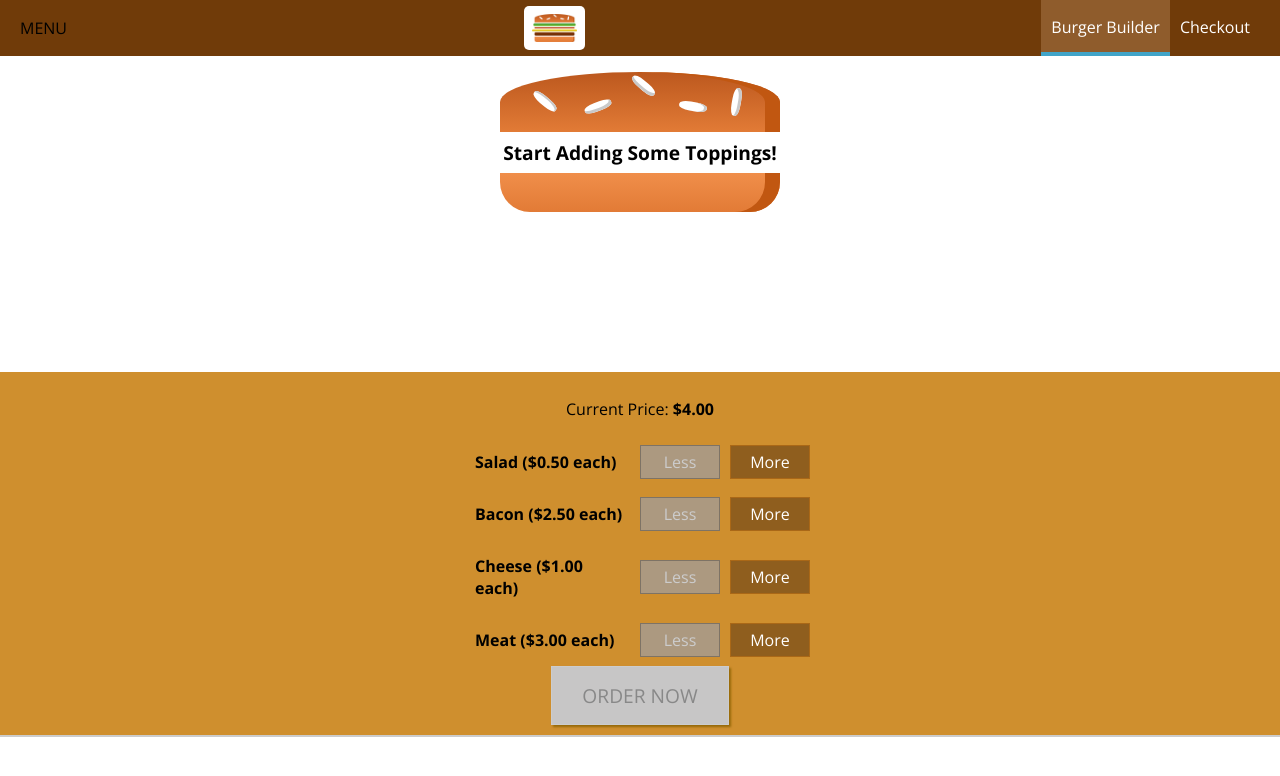
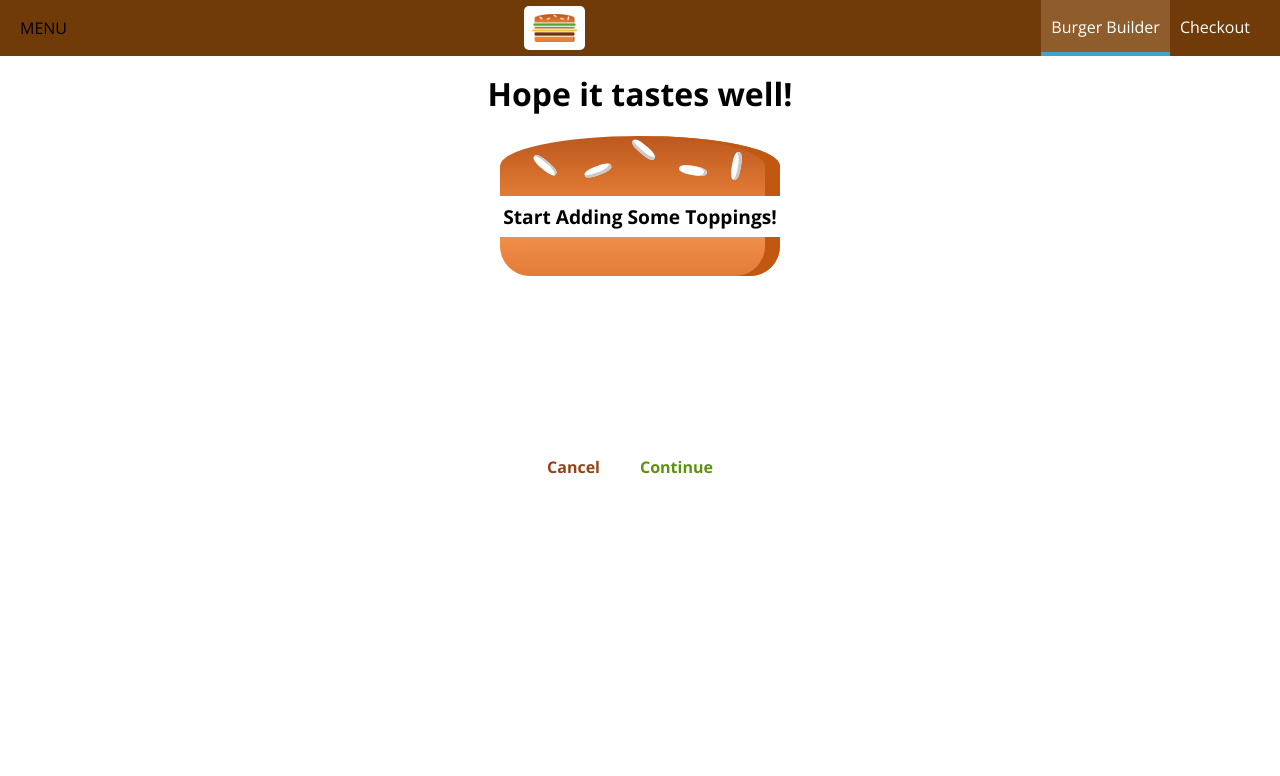
Before and after one commit to sam-n-bell/react-burger-builder, a React (Create React App) app: page /checkout in a window 1280 px wide. Shown: the top 776 px of the page. Built offline with nearby package versions, Linux system fonts and the light colour scheme.

Commit message:
setting up routes

```diff
--- a/package.json
+++ b/package.json
@@ -7,6 +7,7 @@
     "prop-types": "^15.7.2",
     "react": "^16.13.1",
     "react-dom": "^16.13.1",
+    "react-router-dom": "^5.2.0",
     "react-scripts": "3.4.1"
   },
   "scripts": {
--- a/src/App.js
+++ b/src/App.js
@@ -1,6 +1,9 @@
 import React, { Component } from 'react';
 import Layout from './hoc/Layout/Layout'
 import BurgerBuilder from './containers/BurgerBuilder/BurgerBuilder'
+import Checkout from './containers/Checkout/Checkout'
+import ContactData from './containers/Checkout/ContactData/ContactData'
+import {Route} from 'react-router-dom'
 
 class App extends Component {
   render() {
@@ -8,7 +11,9 @@ class App extends Component {
     return (
       <div>
        <Layout>
-         <BurgerBuilder/>
+         <Route path="/" exact component={BurgerBuilder}/>
+         <Route path="/checkout" exact component={Checkout}/>
+         <Route path="/checkout/contact-data" exact component={ContactData}/>
        </Layout>
       </div>
     );
--- /dev/null
+++ b/src/components/Order/CheckoutSummary/CheckoutSummary.js
@@ -0,0 +1,19 @@
+import React from 'react';
+import classes from './CheckoutSummary.module.css';
+import Burger from '../../Burger/Burger'
+import Button from '../../UI/Button/Button'
+
+const CheckoutSummary = (props) => {
+    return (
+        <div className={classes.CheckoutSummary}>
+            <h1>Hope it tastes well!</h1>
+            <div style={{width: '100%', margin: 'auto'}}>
+                <Burger ingredients={props.ingredients}></Burger>
+            </div>
+            <Button buttonType="Danger" clicked={props.onCheckoutCancelled}>Cancel</Button>
+            <Button buttonType="Success" clicked={props.onCheckoutContinued}>Continue</Button>
+        </div>
+    )
+}
+
+export default CheckoutSummary;
--- /dev/null
+++ b/src/components/Order/CheckoutSummary/CheckoutSummary.module.css
@@ -0,0 +1,12 @@
+.CheckoutSummary {
+    text-align: center;
+    width: 80%;
+    margin: auto;
+
+}
+
+@media (min-width: 600px) {
+    .CheckoutSummary {
+        width: 500px;
+    }
+}
--- a/src/containers/BurgerBuilder/BurgerBuilder.js
+++ b/src/containers/BurgerBuilder/BurgerBuilder.js
@@ -30,25 +30,25 @@ class BurgerBuilder extends Component {
         })
     }
     purchaseContinueHandler = async () => {
-        const order = {
-            ingredients: this.state.ingredients,
-            price: this.state.totalPrice,
-            customer: {
-                name: 'Sam',
-                address: '123 Street',
-                ZIP: 76759,
-                email: 'bell.sam@outlook.com'
-            },
-            deliveryMethod: 'fastest'
-        }
-        try {
-            const response = await axios.post('/orders.json', order);
-            console.log(response)
-        } catch (err) {
-            console.log(err)
-        } finally {
-            this.setState({purchasing: false})
-        }
+        this.props.history.push('/checkout', {...this.state.ingredients})
+        // const order = {
+        //     ingredients: this.state.ingredients,
+        //     price: this.state.totalPrice,
+        //     customer: {
+        //         name: 'Sam',
+        //         address: '123 Street',
+        //         ZIP: 76759,
+        //         email: 'bell.sam@outlook.com'
+        //     },
+        //     deliveryMethod: 'fastest'
+        // }
+        // try {
+        //     const response = await axios.post('/orders.json', order);
+        // } catch (err) {
+        //     console.log(err)
+        // } finally {
+        //     this.setState({purchasing: false})
+        // }
 
     }
     addIngredientHandler = (type) => {
--- /dev/null
+++ b/src/containers/Checkout/Checkout.js
@@ -0,0 +1,31 @@
+import React, { Component } from 'react'
+import CheckoutSummary from '../../components/Order/CheckoutSummary/CheckoutSummary'
+import { Route } from 'react-router-dom'
+import ContactData from './ContactData/ContactData'
+class Checkout extends Component {
+
+    onCheckoutCancelledHandler = () => {
+        this.props.history.goBack();
+    }
+    onCheckoutContinuedHandler = () => {
+        this.props.history.replace('/checkout/contact-data');
+    }
+    componentDidMount () {
+        console.log(this.props);
+    }
+    render () {
+        return (
+            <div>
+                <CheckoutSummary
+                ingredients={this.props.location.state}
+                onCheckoutContinued={this.onCheckoutContinuedHandler}
+                onCheckoutCancelled={this.onCheckoutCancelledHandler}/>
+                <Route
+                path={this.props.match.path + '/contact-data'}
+                component={ContactData}></Route>
+            </div>
+        )
+    }
+}
+
+export default Checkout;
--- /dev/null
+++ b/src/containers/Checkout/ContactData/ContactData.js
@@ -0,0 +1,33 @@
+import React, { Component } from 'react';
+import Button from '../../../components/UI/Button/Button'
+import classes from './ContactData.module.css';
+
+class ContactData extends Component {
+    state = {
+        name: '',
+        email: '',
+        address: {
+            street: '',
+            ZIP: null
+        }
+    }
+    componentDidMount () {
+
+    }
+    render () {
+        return (
+            <div>
+                <h4>Enter Contact Data</h4>
+                {/* <form>
+                    <input type="text" name="name" placeholder="YOur Name"></input>
+                    <input type="email" name="email" laceholder="YOur email"></input>
+                    <input type="text" name="street" laceholder="YOur street"></input>
+                    <input type="number" name="zip" laceholder="YOur ZIP"></input>
+                    <Button buttonType="Success">Order</Button>
+                </form> */}
+            </div>
+        )
+    }
+}
+
+export default ContactData;
--- /dev/null
+++ b/src/containers/Checkout/ContactData/ContactData.module.css
@@ -0,0 +1,11 @@
+.ContactData {
+    margin: 20px auto;
+    width: 80%;
+    text-align: center;
+}
+
+@media (min-width: 600px) {
+    .ContactData {
+        width: 500px;
+    }
+}
--- a/src/hoc/Layout/Layout.js
+++ b/src/hoc/Layout/Layout.js
@@ -2,12 +2,11 @@ import React from 'react';
 import Aux from '../Aux/Aux';
 import classes from './Layout.module.css';
 import Toolbar from '../../components/Navigation/Toolbar/Toolbar'
-import SideDrawer from '../../components/Navigation/SideDrawer/SideDrawer'
+// import SideDrawer from '../../components/Navigation/SideDrawer/SideDrawer'
 
 const layout = (props) => (
     <Aux>
         <Toolbar></Toolbar>
-        <SideDrawer/>
         <main className={classes.Content}>
             {props.children}
         </main>
--- a/src/index.js
+++ b/src/index.js
@@ -1,8 +1,14 @@
 import React from 'react';
 import ReactDOM from 'react-dom';
+import { BrowserRouter } from 'react-router-dom'
 import './index.css';
 import App from './App';
 import registerServiceWorker from './registerServiceWorker';
 
-ReactDOM.render(<App />, document.getElementById('root'));
+const app = (
+    <BrowserRouter>
+        <App/>
+    </BrowserRouter>
+)
+ReactDOM.render(app, document.getElementById('root'));
 registerServiceWorker();
```
Also changed, not shown: 1 other file (tests, documents, lock files or other folders).
